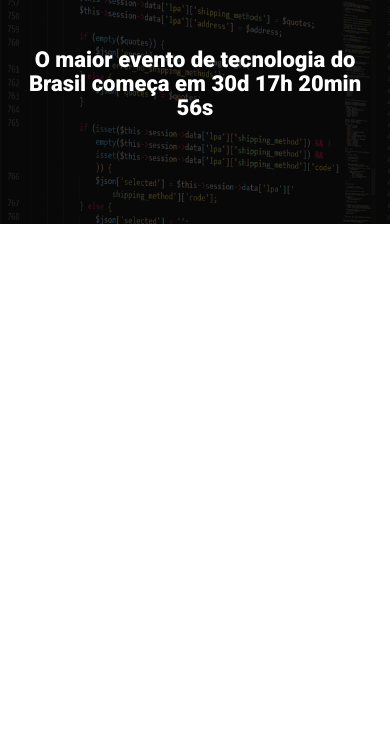
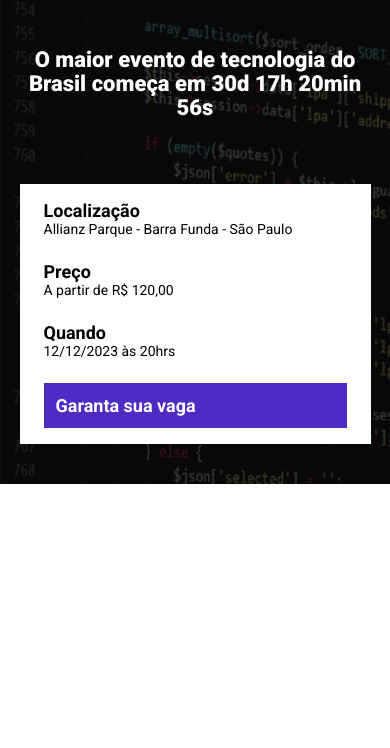
Before and after one commit to alexmdebarros/Ebac-talks, a website built with Parcel: page src/index.html in a window 390 px wide. Shown: the part 96-844 px from the top of the page. Built offline with nearby package versions, Linux system fonts and the light colour scheme.

Commit message:
created infos-bar

```diff
--- a/src/index.html
+++ b/src/index.html
@@ -17,6 +17,25 @@
                 O maior evento de tecnologia do Brasil começa em
                             30d 17h 20min 56s
             </p>
+            <div class="infos-bar">
+                <ul class="infos-bar__infos">
+                    <li class="infos-bar__infos__item">
+                        <b>Localização</b>
+                        Allianz Parque - Barra Funda - São Paulo
+                    </li>
+                    <li class="infos-bar__infos__item">
+                        <b>Preço</b>
+                        A partir de R$ 120,00
+                    </li>
+                    <li class="infos-bar__infos__item">
+                        <b>Quando</b>
+                        12/12/2023 às 20hrs
+                    </li>
+                </ul>
+                <a class="button button--primary" href="#">
+                    Garanta sua vaga
+                </a>
+            </div>
         </div>
     </header>
 
--- /dev/null
+++ b/src/styles/components/_buttons.scss
@@ -0,0 +1,26 @@
+.button{
+    padding: 12px;
+    font-size: 18px;
+    font-weight: bold;
+    text-decoration: none;
+    text-align: center;
+    white-space: nowrap;
+
+    &--primary{
+        color: #fff;
+        background-color: #4f2ac3;
+
+    }
+
+    @media (max-width: 640px){
+        display: block;
+        width: 100%;
+
+    }
+
+    @media (max-width: 1024px){
+        display: flex;
+        align-items: center;
+
+    }
+}
--- /dev/null
+++ b/src/styles/components/_infos_bar.scss
@@ -0,0 +1,42 @@
+.infos-bar{
+    padding: 16px 24px;
+    background-color: #fff;
+    display: flex;
+    justify-content: space-between;
+
+    &__infos{
+        display: flex;
+        gap: 40px;
+
+
+        &__item{
+            font-size: 14px;
+            color: #000;
+
+            b{
+                font-size: 18px;
+                display: block;
+                color: #000;
+            }
+        }
+    }
+
+    @media (max-width: 640px){
+        display: block;
+
+        &__infos{
+            display: block;
+
+            &__item{
+                margin-bottom: 24px;
+            }
+        }
+    }
+
+    @media (max-width: 640px){
+
+        &__infos{
+            gap: 16px;
+        }
+    }
+}
--- a/src/styles/main.scss
+++ b/src/styles/main.scss
@@ -1,4 +1,6 @@
 @use 'hero';
+@use './components/infos_bar';
+@use './components/buttons';
 
 * {
     margin: 0;
@@ -6,6 +8,7 @@
     box-sizing: border-box;
     font-family: 'Roboto', sans-serif;
     color: #fff;
+    list-style: none;
 }
 
 .container{
```
